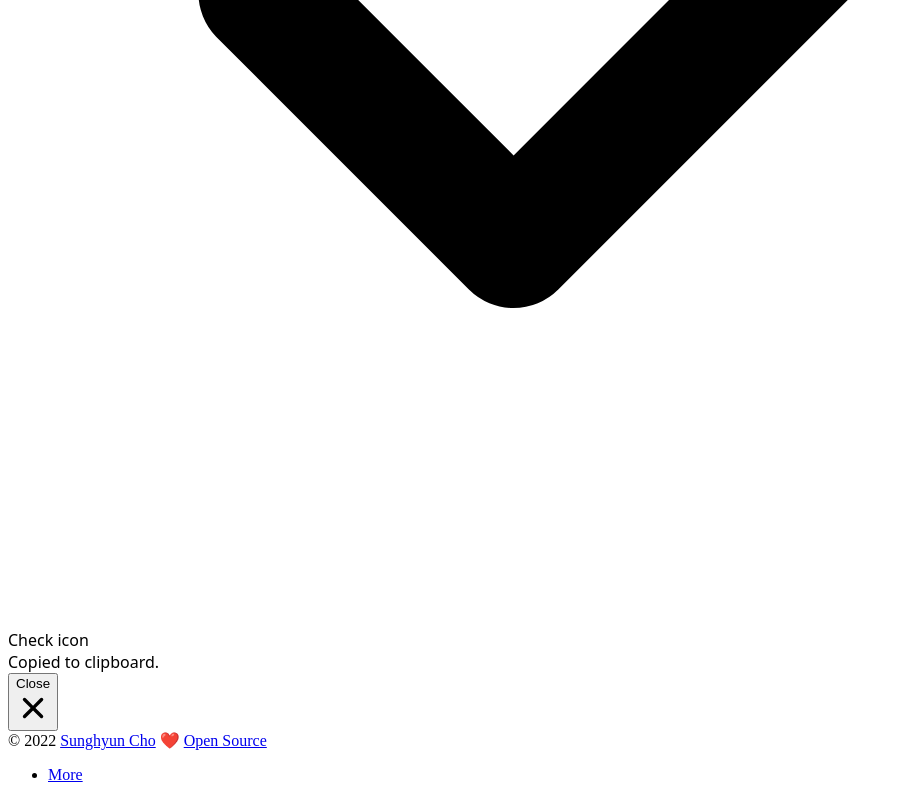
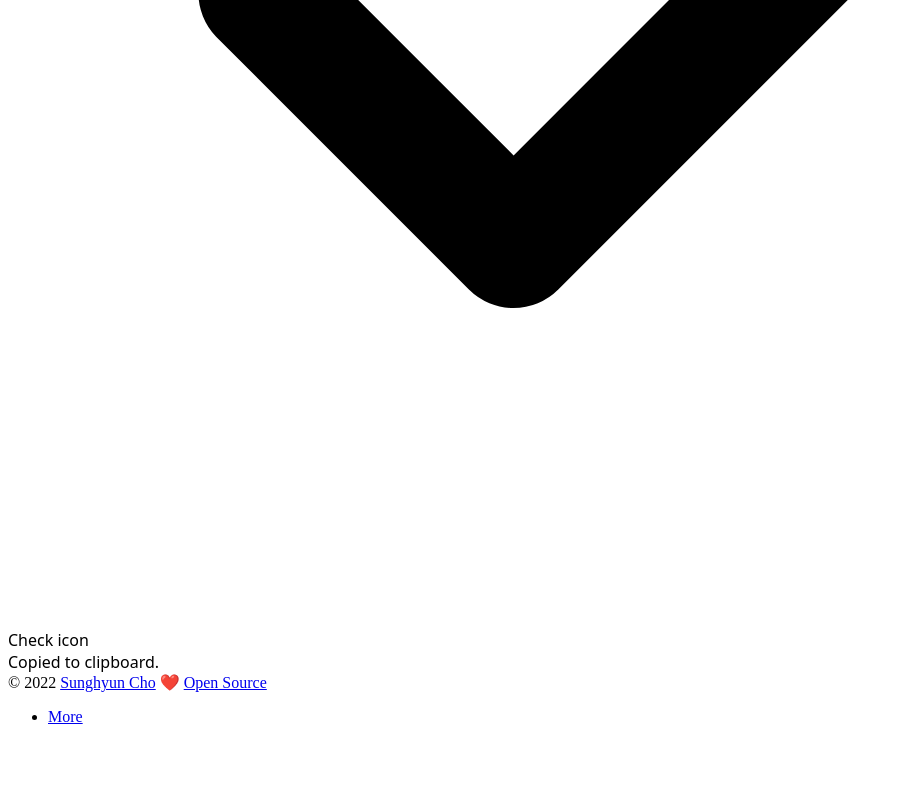
Before and after one commit to anaclumos/tossface-playground, a Next.js app: page / in a window 1280 px wide. Shown: the part 4745-5545 px from the top of the page, without its empty margins (0-903 px from the left). After the commit the page ends 5487 px from the top, so only its background shows below. Built offline with nearby package versions, Linux system fonts and the light colour scheme; a web font is replaced by a local one.

Commit message:
change notification color for dark mode

```diff
--- a/components/Notification.tsx
+++ b/components/Notification.tsx
@@ -37,10 +37,10 @@ const Notification = ({ open, children, onClose }: Props) => {
     >
       <div
         id='notification'
-        className='flex items-center w-full max-w-xs p-4 mx-auto mb-4 font-medium bg-white rounded-lg shadow bottom-8 dark:text-slate-400 dark:bg-slate-800 text-slate-900'
+        className='flex items-center w-full max-w-xs p-4 mx-auto mb-4 font-medium bg-white rounded-lg shadow bottom-8 dark:text-slate-200 dark:bg-slate-600 text-slate-900'
         role='alert'
       >
-        <div className='inline-flex items-center justify-center flex-shrink-0 w-8 h-8 text-green-500 bg-green-100 rounded-lg dark:bg-green-800 dark:text-green-200'>
+        <div className='inline-flex items-center justify-center flex-shrink-0 w-8 h-8 text-green-500 bg-green-100 rounded-lg dark:bg-green-600 dark:text-green-200'>
           <svg
             aria-hidden='true'
             className='w-5 h-5'
@@ -57,28 +57,6 @@ const Notification = ({ open, children, onClose }: Props) => {
           <span className='sr-only'>Check icon</span>
         </div>
         <div className='ml-3 text-lg font-normal'>{children}</div>
-        <button
-          type='button'
-          className='ml-auto -mx-1.5 -my-1.5 bg-white text-slate-400 hover:text-slate-900 rounded-lg focus:ring-2 focus:ring-slate-300 p-1.5 hover:bg-slate-100 inline-flex h-8 w-8 dark:text-slate-500 dark:hover:text-white dark:bg-slate-800 dark:hover:bg-slate-700 transition-background transition-colors'
-          data-dismiss-target='#notification-container'
-          aria-label='Close'
-          onClick={onClose}
-        >
-          <span className='sr-only'>Close</span>
-          <svg
-            aria-hidden='true'
-            className='w-5 h-5'
-            fill='currentColor'
-            viewBox='0 0 20 20'
-            xmlns='http://www.w3.org/2000/svg'
-          >
-            <path
-              fillRule='evenodd'
-              d='M4.293 4.293a1 1 0 011.414 0L10 8.586l4.293-4.293a1 1 0 111.414 1.414L11.414 10l4.293 4.293a1 1 0 01-1.414 1.414L10 11.414l-4.293 4.293a1 1 0 01-1.414-1.414L8.586 10 4.293 5.707a1 1 0 010-1.414z'
-              clipRule='evenodd'
-            ></path>
-          </svg>
-        </button>
       </div>
     </div>
   )
```
